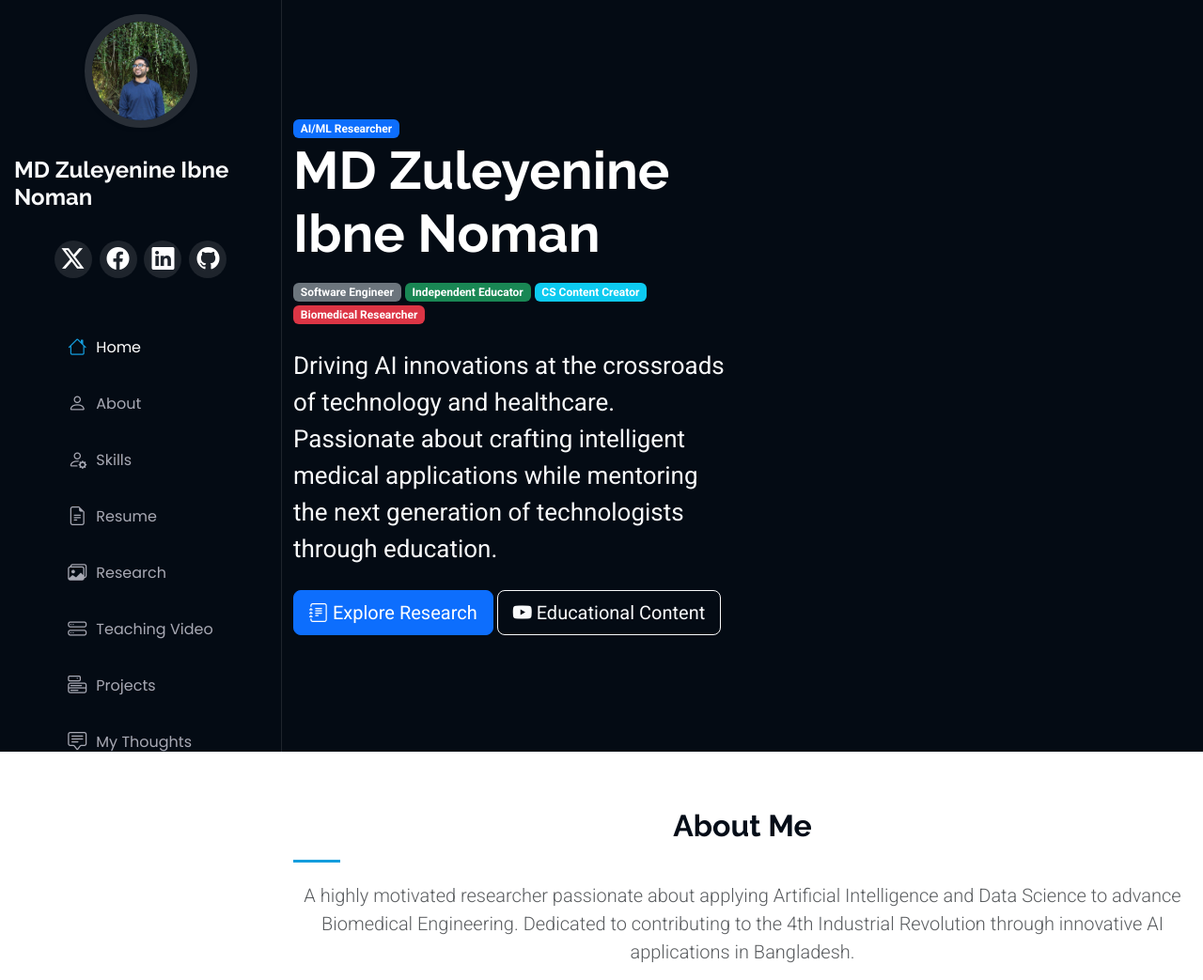
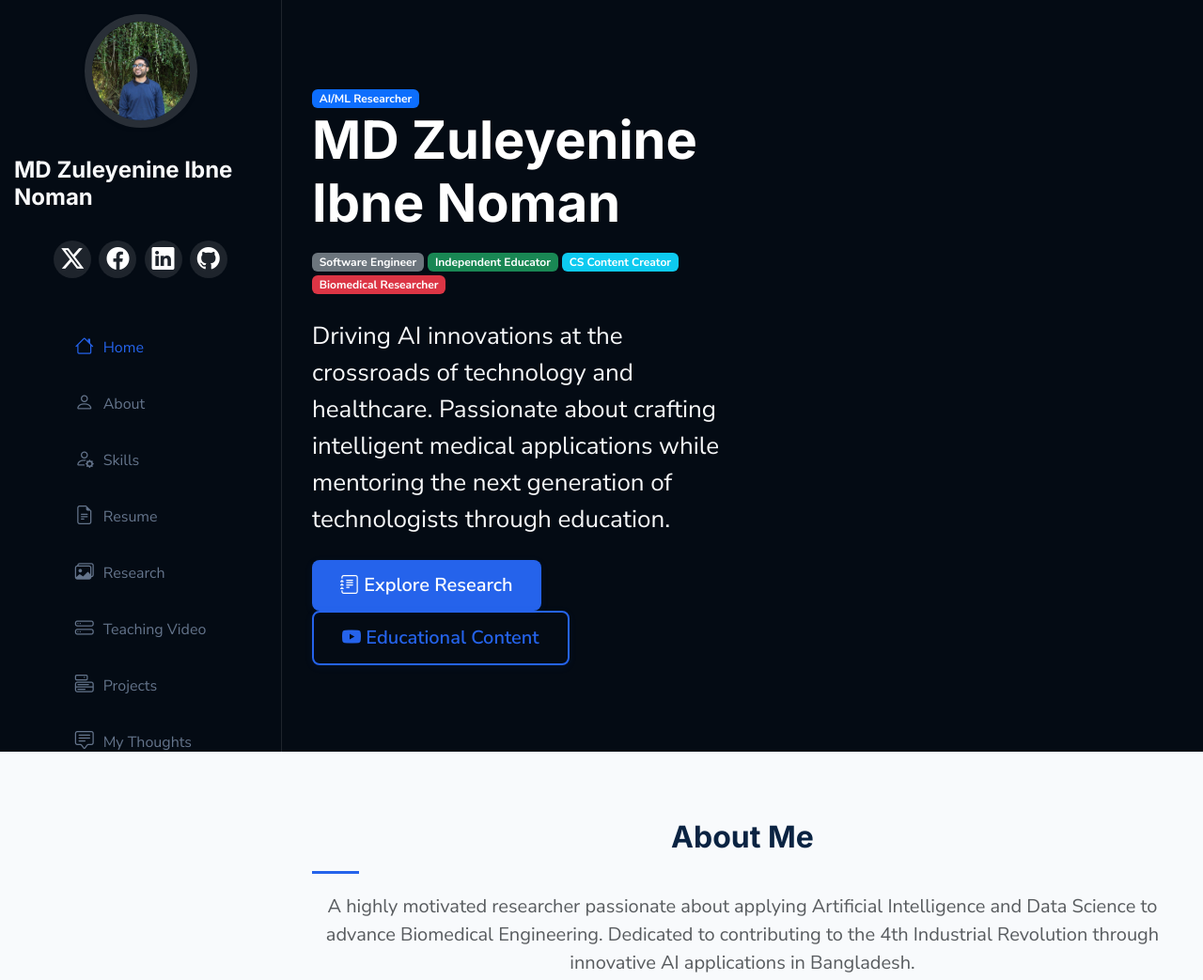
Before and after one commit to eyenine/Eyenine, a plain HTML site: page index.html in a window 1280 px wide. Shown: the top 1043 px of the page at 94% size. Drawn offline with Linux system fonts and the light colour scheme.

```diff
--- a/assets/css/main.css
+++ b/assets/css/main.css
@@ -12,29 +12,29 @@
 --------------------------------------------------------------*/
 /* Fonts */
 :root {
-  --default-font: "Roboto",  system-ui, -apple-system, "Segoe UI", Roboto, "Helvetica Neue", Arial, "Noto Sans", "Liberation Sans", sans-serif, "Apple Color Emoji", "Segoe UI Emoji", "Segoe UI Symbol", "Noto Color Emoji";
-  --heading-font: "Raleway",  sans-serif;
-  --nav-font: "Poppins",  sans-serif;
+  --default-font: 'Nunito Sans', system-ui, -apple-system, 'Segoe UI', Roboto, 'Helvetica Neue', Arial, 'Noto Sans', 'Liberation Sans', sans-serif, 'Apple Color Emoji', 'Segoe UI Emoji', 'Segoe UI Symbol', 'Noto Color Emoji';
+  --heading-font: 'Inter', sans-serif;
+  --nav-font: 'Nunito Sans', sans-serif;
 }
 
 /* Global Colors - The following color variables are used throughout the website. Updating them here will change the color scheme of the entire website */
 :root {
-  --background-color: #ffffff; /* Background color for the entire website, including individual sections */
-  --default-color: #272829; /* Default color used for the majority of the text content across the entire website */
-  --heading-color: #050d18; /* Color for headings, subheadings and title throughout the website */
-  --accent-color: #149ddd; /* Accent color that represents your brand on the website. It's used for buttons, links, and other elements that need to stand out */
-  --surface-color: #ffffff; /* The surface color is used as a background of boxed elements within sections, such as cards, icon boxes, or other elements that require a visual separation from the global background. */
-  --contrast-color: #ffffff; /* Contrast color for text, ensuring readability against backgrounds of accent, heading, or default colors. */
+  --background-color: #f8fafc;
+  --default-color: #22223b;
+  --heading-color: #0a2342;
+  --accent-color: #2563eb;
+  --surface-color: #ffffff;
+  --contrast-color: #ffffff;
 }
 
 /* Nav Menu Colors - The following color variables are used specifically for the navigation menu. They are separate from the global colors to allow for more customization options */
 :root {
-  --nav-color: #a8a9b4;  /* The default color of the main navmenu links */
-  --nav-hover-color: #ffffff; /* Applied to main navmenu links when they are hovered over or active */
-  --nav-mobile-background-color: #040b14; /* Used as the background color for mobile navigation menu */
-  --nav-dropdown-background-color: #040b14; /* Used as the background color for dropdown items that appear when hovering over primary navigation items */
-  --nav-dropdown-color: #a8a9b4; /* Used for navigation links of the dropdown items in the navigation menu. */
-  --nav-dropdown-hover-color: #ffffff; /* Similar to --nav-hover-color, this color is applied to dropdown navigation links when they are hovered over. */
+  --nav-color: #64748b;
+  --nav-hover-color: #2563eb;
+  --nav-mobile-background-color: #0a2342;
+  --nav-dropdown-background-color: #0a2342;
+  --nav-dropdown-color: #64748b;
+  --nav-dropdown-hover-color: #2563eb;
 }
 
 /* Color Presets - These classes override global colors when applied to any section or element, providing reuse of the sam color scheme. */
@@ -60,6 +60,8 @@
 /*--------------------------------------------------------------
 # General Styling & Shared Classes
 --------------------------------------------------------------*/
+
+
 body {
   color: var(--default-color);
   background-color: var(--background-color);
@@ -504,7 +506,7 @@ section,
 .section {
   color: var(--default-color);
   background-color: var(--background-color);
-  padding: 60px 0;
+  padding: 4.5rem 0 4.5rem 0;
   overflow: clip;
 }
 
@@ -512,7 +514,7 @@ section,
 # Global Section Titles
 --------------------------------------------------------------*/
 .section-title {
-  padding-bottom: 60px;
+  margin-bottom: 2.5rem;
   position: relative;
 }
 
@@ -1273,3 +1275,42 @@ section,
 .starter-section {
   /* Add your styles here */
 }
+
+.btn, button {
+  border-radius: 0.5rem;
+  box-shadow: 0 2px 8px rgba(37, 99, 235, 0.08);
+  font-family: var(--default-font);
+  font-weight: 600;
+  padding: 0.6em 1.5em;
+  transition: background 0.2s, color 0.2s, box-shadow 0.2s;
+}
+.btn-primary, button.btn-primary {
+  background: var(--accent-color);
+  color: var(--contrast-color);
+  border: none;
+}
+.btn-primary:hover, button.btn-primary:hover {
+  background: #1741a6;
+  color: var(--contrast-color);
+  box-shadow: 0 4px 16px rgba(37, 99, 235, 0.15);
+}
+.btn-outline-light, button.btn-outline-light {
+  background: transparent;
+  color: var(--accent-color);
+  border: 2px solid var(--accent-color);
+}
+.btn-outline-light:hover, button.btn-outline-light:hover {
+  background: var(--accent-color);
+  color: var(--contrast-color);
+}
+
+.container {
+  padding-left: 2rem;
+  padding-right: 2rem;
+}
+
+img {
+  border-radius: 0.5rem;
+  box-shadow: 0 2px 8px rgba(0,0,0,0.04);
+}
+/* Always use descriptive alt text for accessibility */
--- a/index.html
+++ b/index.html
@@ -15,7 +15,7 @@
   <!-- Fonts -->
   <link href="https://fonts.googleapis.com" rel="preconnect">
   <link href="https://fonts.gstatic.com" rel="preconnect" crossorigin>
-  <link href="https://fonts.googleapis.com/css2?family=Roboto:ital,wght@0,100;0,300;0,400;0,500;0,700;0,900;1,100;1,300;1,400;1,500;1,700;1,900&family=Poppins:ital,wght@0,100;0,200;0,300;0,400;0,500;0,600;0,700;0,800;0,900;1,100;1,200;1,300;1,400;1,500;1,600;1,700;1,800;1,900&family=Raleway:ital,wght@0,100;0,200;0,300;0,400;0,500;0,600;0,700;0,800;0,900;1,100;1,200;1,300;1,400;1,500;1,600;1,700;1,800;1,900&display=swap" rel="stylesheet">
+  <link href="https://fonts.googleapis.com/css2?family=Inter:wght@400;600;700&family=Nunito+Sans:wght@400;600;700&display=swap" rel="stylesheet">
 
   <!-- Vendor CSS Files -->
   <link href="assets/vendor/bootstrap/css/bootstrap.min.css" rel="stylesheet">
@@ -24,6 +24,7 @@
   <link href="assets/vendor/glightbox/css/glightbox.min.css" rel="stylesheet">
   <link href="assets/vendor/swiper/swiper-bundle.min.css" rel="stylesheet">
 
+
   <!-- Main CSS File -->
   <link href="assets/css/main.css" rel="stylesheet">
 
@@ -31,6 +32,9 @@
 </head>
 
 <body class="index-page">
+
+
+
 
   <!-- Header Section -->
 <header id="header" class="header dark-background d-flex flex-column align-items-center">
@@ -168,7 +172,7 @@
         <!-- Personal Story -->
         <p class="mt-4 text-muted">
           Born in **Jessore CMH**, I spent my early years growing up there before moving to **Ghatail** and later settling in **Mirpur, Dhaka**,
-          where I’ve lived for nearly two decades. Mirpur has its own charm—the lively crowd and urban energy, though I often long for more
+          where I've lived for nearly two decades. Mirpur has its own charm—the lively crowd and urban energy, though I often long for more
           greenery and water bodies.
         </p>
         <p class="text-muted">
@@ -348,7 +352,7 @@
       <!-- Bachelor's Thesis -->
       <div class="col-lg-4 col-md-6 portfolio-item">
         <div class="portfolio-card h-100 shadow-sm border rounded">
-          <img src="assets/img/research/thesis.jpg" class="img-fluid rounded-top" alt="Bachelor's Thesis">
+          <img src="assets/img/research/thesis.jpg" class="img-fluid rounded-top" alt="Bachelor's Thesis Research Project">
           <div class="portfolio-info p-3">
             <h4 class="fw-bold text-primary">Bachelor's Thesis</h4>
             <p class="text-muted">
@@ -365,7 +369,7 @@
       <!-- UGC Project -->
       <div class="col-lg-4 col-md-6 portfolio-item">
         <div class="portfolio-card h-100 shadow-sm border rounded">
-          <img src="assets/img/research/ugc-project.jpg" class="img-fluid rounded-top" alt="UGC Project">
+          <img src="assets/img/research/ugc-project.jpg" class="img-fluid rounded-top" alt="UGC Project Research">
           <div class="portfolio-info p-3">
             <h4 class="fw-bold text-success">UGC-Funded Project</h4>
             <p class="text-muted">
@@ -381,7 +385,7 @@
       <!-- AI Lab Project -->
       <div class="col-lg-4 col-md-6 portfolio-item">
         <div class="portfolio-card h-100 shadow-sm border rounded">
-          <img src="assets/img/research/ai-lab-project.jpg" class="img-fluid rounded-top" alt="AI Lab Project">
+          <img src="assets/img/research/ai-lab-project.jpg" class="img-fluid rounded-top" alt="AI Lab Research Project">
           <div class="portfolio-info p-3">
             <h4 class="fw-bold text-danger">AI Lab Research Project</h4>
             <p class="text-muted">
@@ -564,9 +568,9 @@
           <div class="card-body">
             <h4 class="fw-bold text-primary">Small World Moment</h4>
             <p class="text-muted">
-              Just had one of those bizarre “small-world” moments at Ibn-Sina Hospital today.
+              Just had one of those bizarre "small-world" moments at Ibn-Sina Hospital today.
 
-Picture this: packed waiting area, no seats, everyone clutching their appointment slips. I’m standing there, half-zoned-out, when I lock eyes with a guy who looks so familiar. We must have shared 7-9 years of the same classroom back in school— not best friends, not rivals, just that solid “hey-bro-what’s-up” relationship.
+Picture this: packed waiting area, no seats, everyone clutching their appointment slips. I'm standing there, half-zoned-out, when I lock eyes with a guy who looks so familiar. We must have shared 7-9 years of the same classroom back in school— not best friends, not rivals, just that solid "hey-bro-what's-up" relationship.
             </p>
             <a href="https://www.notion.so/eyenine/Small-World-Moment-1fbdad8c605e80a9aed5c239de923f1b?pvs=4" class="btn btn-outline-primary btn-sm">
               <i class="bi bi-book"></i> Read More
@@ -594,11 +598,11 @@ Picture this: packed waiting area, no seats, everyone clutching their appointmen
       <div class="col-lg-6 col-md-12">
         <div class="card border rounded shadow-sm p-3">
           <div class="card-body">
-            <h4 class="fw-bold text-danger">Balancing Productivity and Creativity</h4>
+            <h4 class="fw-bold text-danger">Tom Cruise: The Man Who Makes the Impossible Possible</h4>
             <p class="text-muted">
-              In a world driven by deadlines and output demands, how do we foster creativity while maintaining productivity? Striking this balance is more essential than ever.
+              Tom Cruise has always been one of my favorite actors-not just because of his charm, acting skills, or humor, but because of his relentless dedication to his craft. He does what no one else can, or even dares to do. A man of unwavering focus, he pushes through every obstacle until the impossible becomes possible.
             </p>
-            <a href="blog-post-link" class="btn btn-outline-danger btn-sm">
+            <a href="https://www.facebook.com/share/p/14wS9GhPyP/" class="btn btn-outline-danger btn-sm">
               <i class="bi bi-book"></i> Read More
             </a>
           </div>
@@ -637,7 +641,7 @@ Picture this: packed waiting area, no seats, everyone clutching their appointmen
   <div class="container section-title text-center" data-aos="fade-up">
     <h2 class="fw-bold">Get in Touch</h2>
     <p class="lead text-muted">
-      Whether you're looking for collaboration, research discussions, or professional networking, I’m always open to meaningful connections.
+      Whether you're looking for collaboration, research discussions, or professional networking, I'm always open to meaningful connections.
     </p>
   </div><!-- End Section Title -->
 
```
Also changed, not shown: portfolio-details.html (+6 -6 lines), service-details.html (+3 -3 lines), starter-page.html (+2 -2 lines), assets/js/main.js (line endings or trailing spaces).
